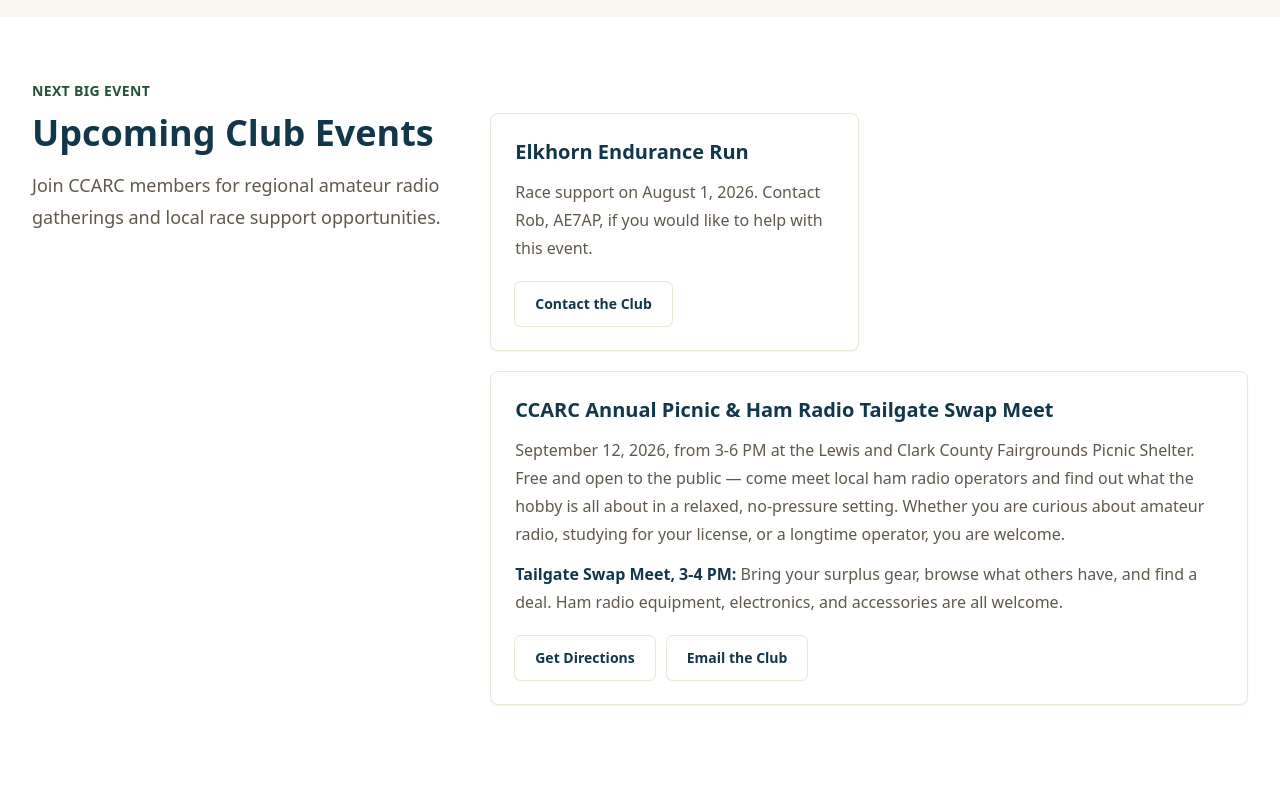
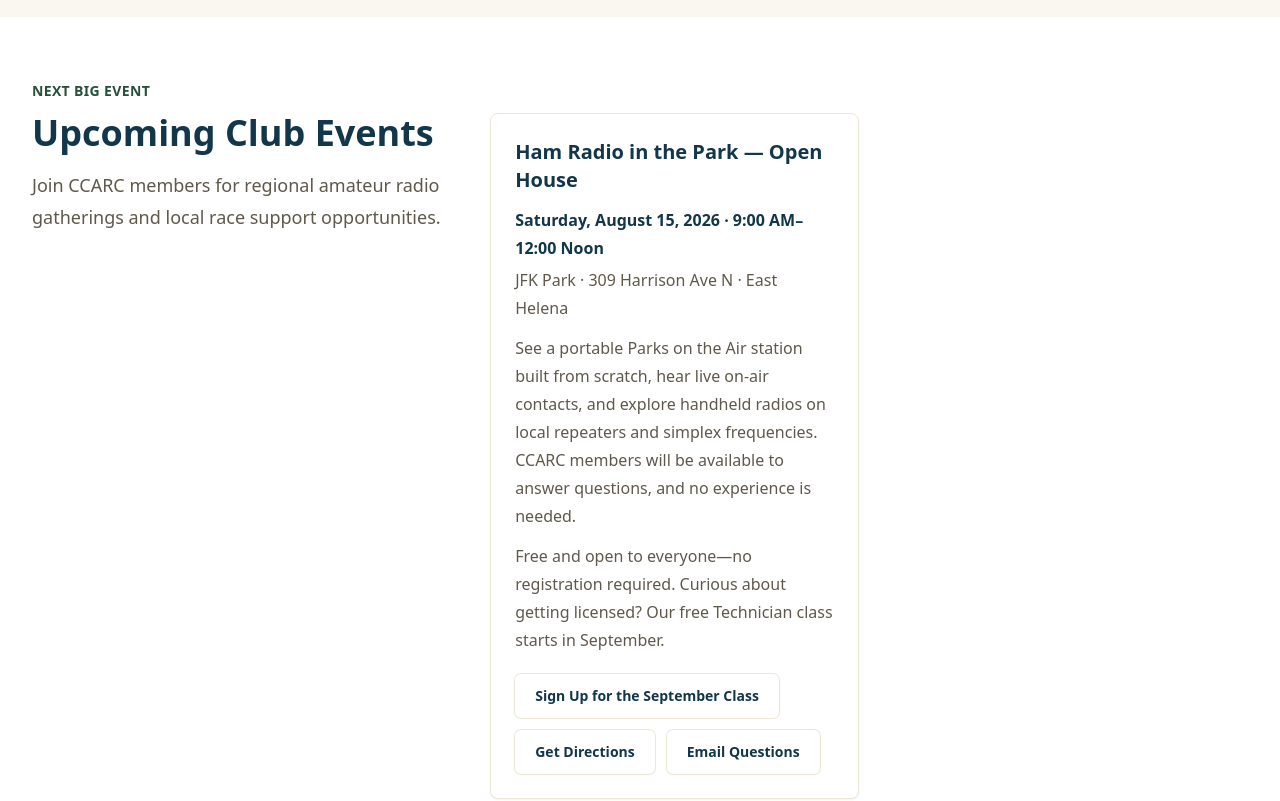
Before and after one commit to membership-ccarc/n7rb, a Next.js app: page / in a window 1280 px wide. Shown: the part 4020-4821 px from the top of the page. Built offline with nearby package versions, Linux system fonts and the light colour scheme; no server answers.

Commit message:
Updated the homepage’s “Upcoming Club Events” section

```diff
--- a/app/page.tsx
+++ b/app/page.tsx
@@ -219,12 +219,21 @@
               </p>
             </div>
             <div className="grid gap-5 md:grid-cols-2">
-              <InfoCard title="Elkhorn Endurance Run">
-                <p>
-                  Race support on August 1, 2026. Contact Rob, AE7AP, if you would like to help with this event.
+              <InfoCard title="Ham Radio in the Park — Open House">
+                <p className="font-bold text-mountain-900">
+                  Saturday, August 15, 2026 · 9:00 AM–12:00 Noon
                 </p>
-                <div className="mt-5">
-                  <ButtonLink href="/join-contact" variant="light">Contact the Club</ButtonLink>
+                <p className="mt-1">JFK Park · 309 Harrison Ave N · East Helena</p>
+                <p className="mt-3">
+                  See a portable Parks on the Air station built from scratch, hear live on-air contacts, and explore handheld radios on local repeaters and simplex frequencies. CCARC members will be available to answer questions, and no experience is needed.
+                </p>
+                <p className="mt-3">
+                  Free and open to everyone—no registration required. Curious about getting licensed? Our free Technician class starts in September.
+                </p>
+                <div className="mt-5 flex flex-col gap-3 sm:flex-row sm:flex-wrap">
+                  <ButtonLink href="/classes" variant="light">Sign Up for the September Class</ButtonLink>
+                  <ButtonLink href={LINKS.JFK_PARK_MAP_URL} variant="light">Get Directions</ButtonLink>
+                  <ButtonLink href={LINKS.CONTACT_EMAIL} variant="light">Email Questions</ButtonLink>
                 </div>
               </InfoCard>
               <div className="md:col-span-2">
--- a/lib/site-data.ts
+++ b/lib/site-data.ts
@@ -20,6 +20,7 @@
 export const MEMBERSHIP_APPLICATION_PDF_URL = "/membership_application.pdf";
 export const NEWSLETTER_ARCHIVE_URL = "https://drive.google.com/drive/folders/1kHy8ILAoDxdaguP4rmM0f1W6D3c4IK0l?usp=drive_link";
 export const PICNIC_MAP_URL = "https://maps.app.goo.gl/Vi3ERZ3qc8rMMzF76";
+export const JFK_PARK_MAP_URL = "https://www.google.com/maps/search/?api=1&query=JFK+Park%2C+309+Harrison+Ave+N%2C+East+Helena%2C+MT+59635";
 // Slack invite links expire and should be refreshed as needed.
 export const SLACK_INVITE_URL = "https://join.slack.com/t/ccarcslack/shared_invite/zt-3k0ieygwx-rBeNphjqJ1EqnyYieSfmUg";
 
@@ -35,6 +36,7 @@
   NEWSLETTER_ARCHIVE_URL,
   SLACK_INVITE_URL,
   PICNIC_MAP_URL,
+  JFK_PARK_MAP_URL,
 } as const;
 
 export const navItems = [
```
